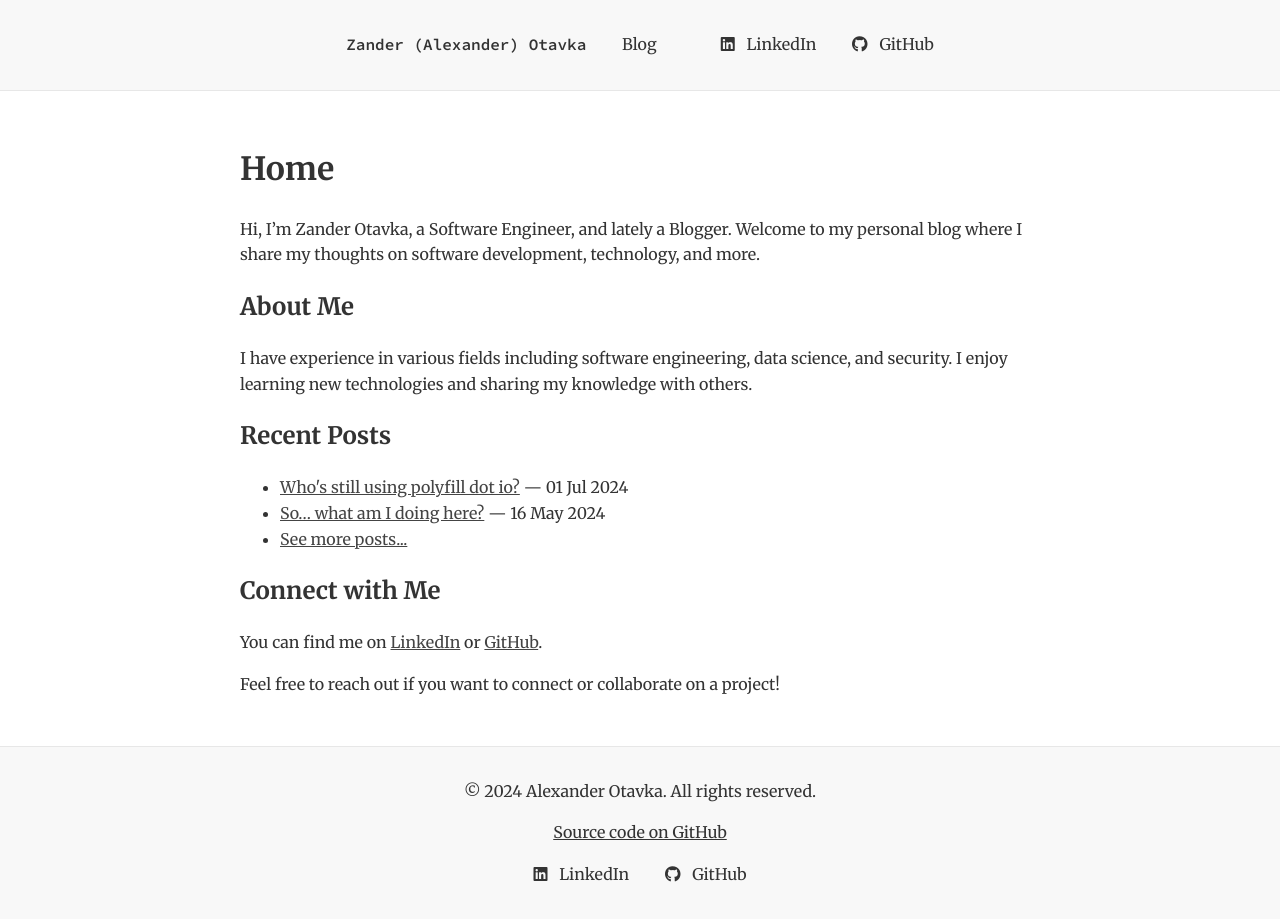
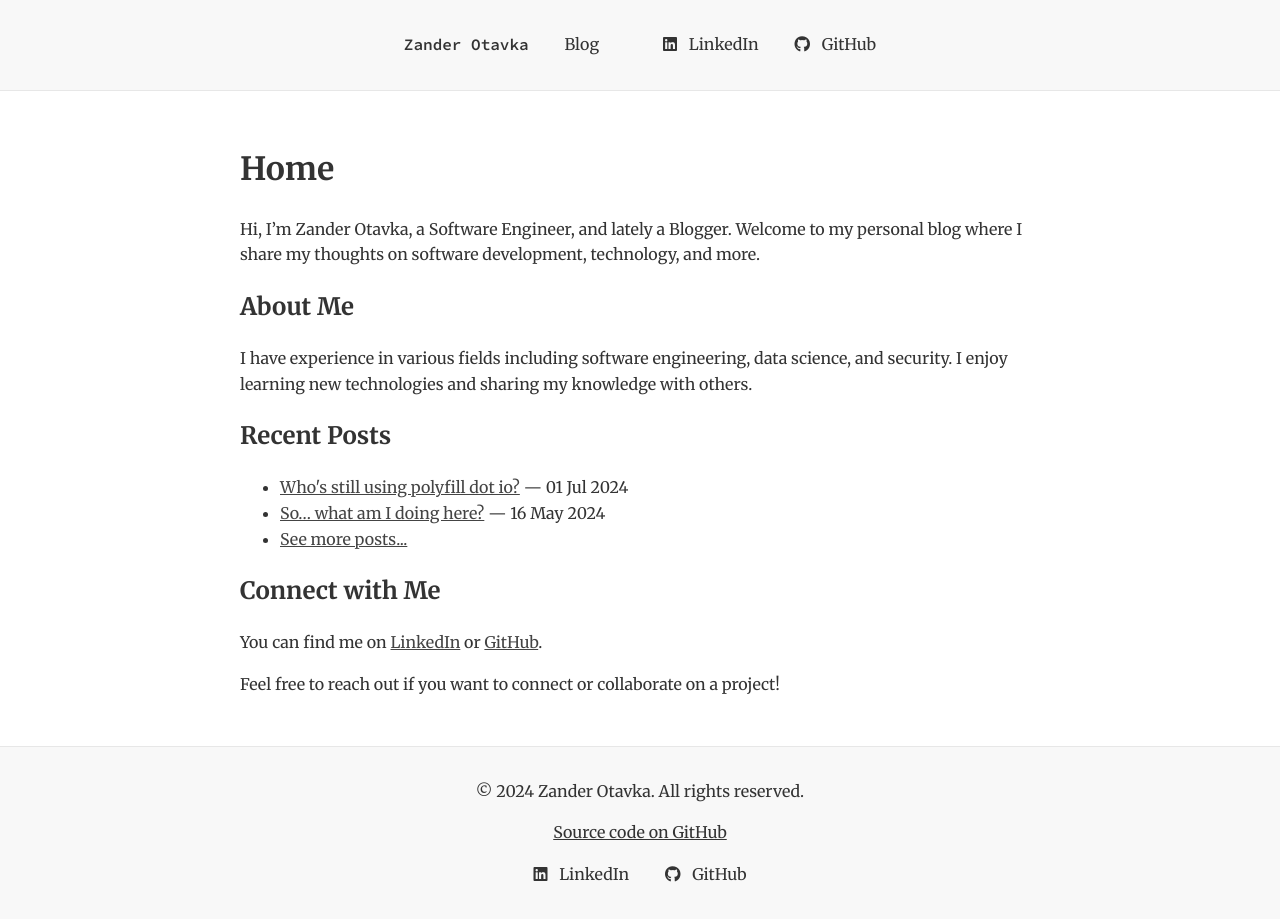
Before and after one commit to AlexanderOtavka/AlexanderOtavka.github.io, a Jekyll site: the page built from index.md, in a window 1280 px wide. Built offline with Jekyll 4.4.1, drawn with Linux system fonts in a browser that asks for light colours.

Commit message:
Remove the "Alexander" from blog branding

```diff
--- a/_config.yml
+++ b/_config.yml
@@ -1,10 +1,10 @@
-title: Zander (Alexander) Otavka
+title: Zander Otavka
 description: Software Engineer & Blogger
 baseurl: ""
 url: "https://zanderotavka.com"
 
 author:
-  name: "Alexander Otavka"
+  name: "Zander Otavka"
 
 theme: jekyll-theme-midnight
 plugins:
```
